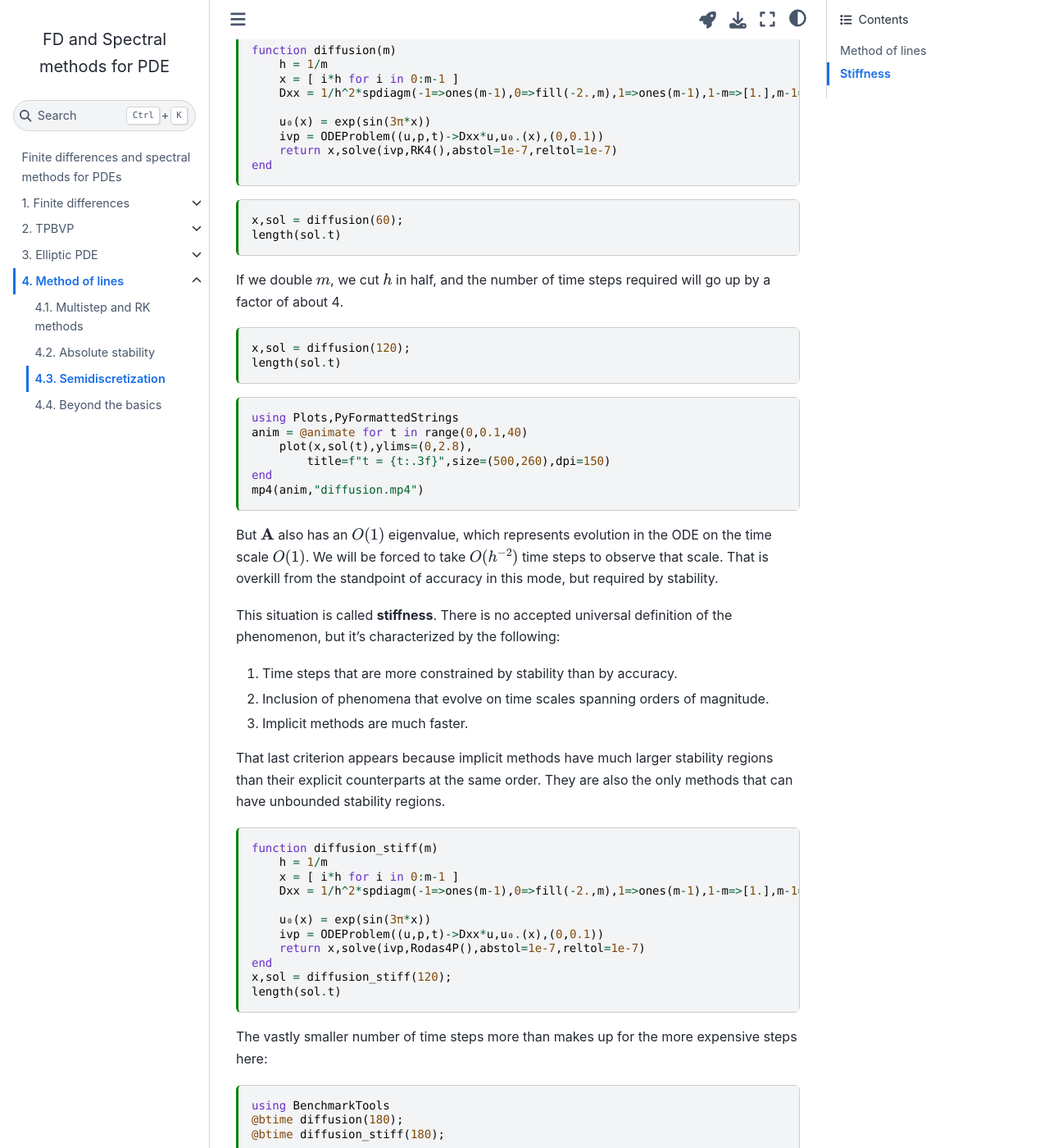
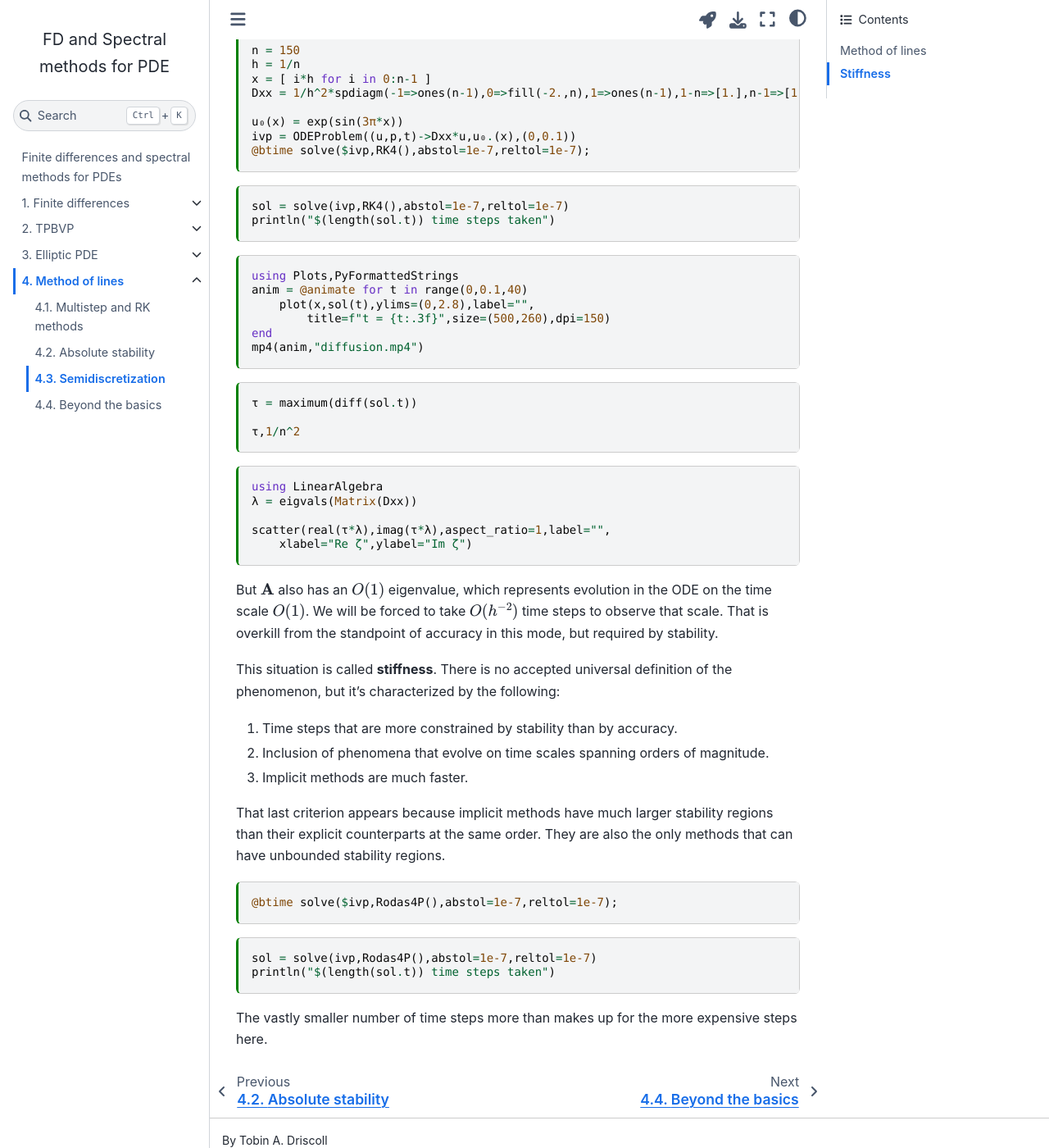
Before and after one commit to tobydriscoll/fd-spectral-notes, a Jupyter Book: the page built from mol/semidiscretization.md, in a window 1280 px wide and 1400 px high, scrolled down 2083 px. Shown: the whole window at 82% size. Built offline with Jupyter Book 1.0.4 settings and Sphinx 7.4.7 and the Sphinx Book theme 1.1.4, drawn with Linux system fonts in a browser that asks for light colours.

Commit message:
Improve MOL presentation

````diff
--- a/_config.yml
+++ b/_config.yml
@@ -61,6 +61,7 @@ sphinx:
           "bfD" : "\\mathbf{D}"
           "bfI" : "\\mathbf{I}"
           "bfC" : "\\mathbf{C}"
+          "bfF" : "\\mathbf{F}"
           "bfP" : "\\mathbf{P}"
           "bfQ" : "\\mathbf{Q}"
           "bfW" : "\\mathbf{W}"
--- a/mol/semidiscretization.md
+++ b/mol/semidiscretization.md
@@ -65,38 +65,44 @@ Since this is a linear PDE, this problem is linear, and it's tridiagonal to boot
 The analysis of absolute stability implies that for a linear ODE $\partial_t\bfu = \bfA \bfu$, the eigenvalues of $\bfA$ should lie within the stability region of the IVP solver after being scaled by the time step $\tau$. When $\bfA=\bfD_{xx}$ and the stability region has finite intersection with the negative real axis, this implies $\tau = O(h^2)$, as we stated for Euler.
 
 ```{code-cell}
-using OrdinaryDiffEq, SparseArrays
+using OrdinaryDiffEq, SparseArrays, BenchmarkTools
 
-function diffusion(m)
-    h = 1/m
-    x = [ i*h for i in 0:m-1 ]
-    Dxx = 1/h^2*spdiagm(-1=>ones(m-1),0=>fill(-2.,m),1=>ones(m-1),1-m=>[1.],m-1=>[1.])
+n = 150
+h = 1/n
+x = [ i*h for i in 0:n-1 ]
+Dxx = 1/h^2*spdiagm(-1=>ones(n-1),0=>fill(-2.,n),1=>ones(n-1),1-n=>[1.],n-1=>[1.])
 
-    u₀(x) = exp(sin(3π*x))
-    ivp = ODEProblem((u,p,t)->Dxx*u,u₀.(x),(0,0.1))
-    return x,solve(ivp,RK4(),abstol=1e-7,reltol=1e-7)
-end
+u₀(x) = exp(sin(3π*x))
+ivp = ODEProblem((u,p,t)->Dxx*u,u₀.(x),(0,0.1))
+@btime solve($ivp,RK4(),abstol=1e-7,reltol=1e-7);
 ```
 
 ```{code-cell}
-x,sol = diffusion(60);
-length(sol.t)
-```
-
-If we double $m$, we cut $h$ in half, and the number of time steps required will go up by a factor of about 4.
-
-```{code-cell}
-x,sol = diffusion(120);
-length(sol.t)
+sol = solve(ivp,RK4(),abstol=1e-7,reltol=1e-7)
+println("$(length(sol.t)) time steps taken")
 ```
 
 ```{code-cell}
 using Plots,PyFormattedStrings
 anim = @animate for t in range(0,0.1,40)
-    plot(x,sol(t),ylims=(0,2.8),
+    plot(x,sol(t),ylims=(0,2.8),label="",
         title=f"t = {t:.3f}",size=(500,260),dpi=150)
 end
 mp4(anim,"diffusion.mp4")
+```
+
+```{code-cell}
+τ = maximum(diff(sol.t))
+
+τ,1/n^2
+```
+
+```{code-cell}
+using LinearAlgebra
+λ = eigvals(Matrix(Dxx))
+
+scatter(real(τ*λ),imag(τ*λ),aspect_ratio=1,label="",
+    xlabel="Re ζ",ylabel="Im ζ")
 ```
 
 But $\bfA$ also has an $O(1)$ eigenvalue, which represents evolution in the ODE on the time scale $O(1)$. We will be forced to take $O(h^{-2})$ time steps to observe that scale. That is overkill from the standpoint of accuracy in this mode, but required by stability.
@@ -110,23 +116,12 @@ This situation is called **stiffness**. There is no accepted universal definitio
 That last criterion appears because implicit methods have much larger stability regions than their explicit counterparts at the same order. They are also the only methods that can have unbounded stability regions.
 
 ```{code-cell}
-function diffusion_stiff(m)
-    h = 1/m
-    x = [ i*h for i in 0:m-1 ]
-    Dxx = 1/h^2*spdiagm(-1=>ones(m-1),0=>fill(-2.,m),1=>ones(m-1),1-m=>[1.],m-1=>[1.])
-
-    u₀(x) = exp(sin(3π*x))
-    ivp = ODEProblem((u,p,t)->Dxx*u,u₀.(x),(0,0.1))
-    return x,solve(ivp,Rodas4P(),abstol=1e-7,reltol=1e-7)
-end
-x,sol = diffusion_stiff(120);
-length(sol.t)
+@btime solve($ivp,Rodas4P(),abstol=1e-7,reltol=1e-7);
 ```
 
-The vastly smaller number of time steps more than makes up for the more expensive steps here:
+```{code-cell}
+sol = solve(ivp,Rodas4P(),abstol=1e-7,reltol=1e-7)
+println("$(length(sol.t)) time steps taken")
+```
 
-```{code-cell}
-using BenchmarkTools
-@btime diffusion(180);
-@btime diffusion_stiff(180);
-```
+The vastly smaller number of time steps more than makes up for the more expensive steps here.
````
Also changed, not shown: mol/beyond.md (+1 -1 lines), 1 other file.
